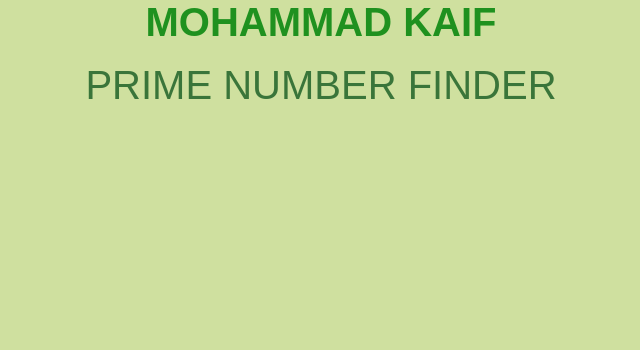
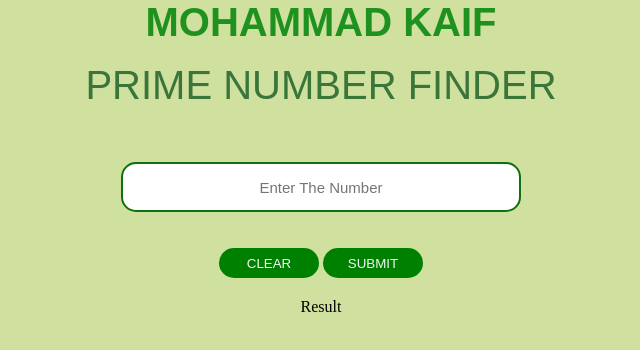
Before and after one commit to MKAIF5/JS-PRIME-NUMBER-FINDER, a plain HTML site: page index.html in a window 1280 px wide. Shown: the whole page, without its empty margins (319-959 px from the left). Drawn offline with Linux system fonts and the light colour scheme.

Commit message:
40% completed work

```diff
--- a/index.html
+++ b/index.html
@@ -14,7 +14,18 @@
         </div><br>
         <div class="para">
             <p>PRIME NUMBER FINDER</p>
-        </div>
+        </div><br><br><br>
+        <input type="text" name="" id="" placeholder="Enter The Number"><br><br><br>
+        <div class="main-btn">
+        <button class="btn-1">CLEAR</button>
+        <button class="btn-2">SUBMIT</button>
+    </div>
+    <div class="para-text">
+        <p class="message"
+           id="dom-msg">
+          Result
+          </p>
+    </div>
     </div>
 
     <script src="script.js"></script>
--- a/style.css
+++ b/style.css
@@ -25,3 +25,38 @@ body{
     color: rgb(58, 117, 58);
     font-family: sans-serif;
 }
+
+input{
+    height: 50px;
+    width: 400px;
+    border: 2px solid rgb(14, 112, 14);
+    border-radius: 15px;
+    text-align: center;
+    font-size: 15px;
+}
+
+.btn-1{
+    width: 100px;
+    height: 30px;
+    background: green;
+    border-radius: 15px;
+    color: whitesmoke;
+    text-align: center;
+    padding: 3px;
+    border: none;
+}
+
+.btn-2{
+    width: 100px;
+    height: 30px;
+    background: green;
+    border-radius: 15px;
+    color: whitesmoke;
+    text-align: center;
+    padding: 3px;
+    border: none;
+}
+
+.para-text {
+    padding: 20px;
+}
```
